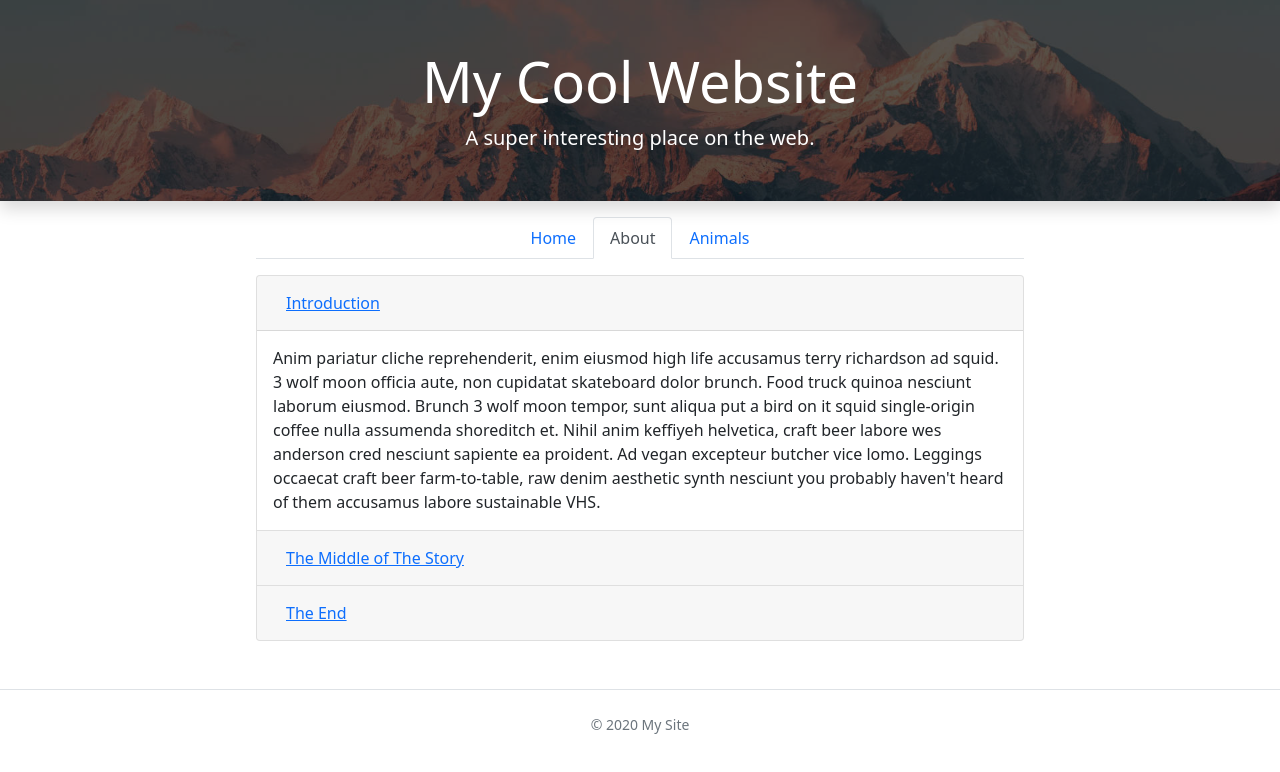
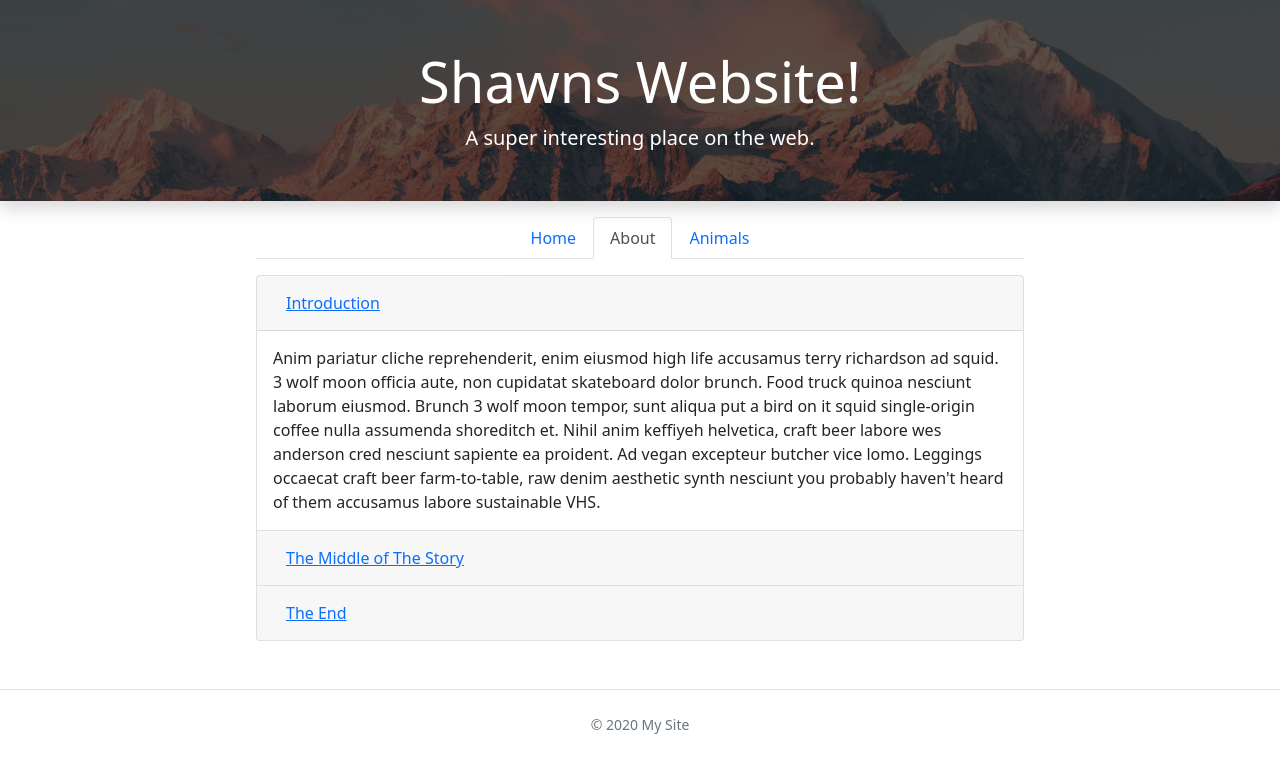
Before and after one commit to SlaybrahamLincoln/My-site, a plain HTML site: page about.html in a window 1280 px wide. Drawn offline with nearby package versions, Linux system fonts and the light colour scheme.

Commit message:
changed name

```diff
--- a/about.html
+++ b/about.html
@@ -8,7 +8,7 @@
   </head>
   <body>
     <div class="my-bg-photo bg-secondary text-white py-5 text-center shadow">
-      <h1 class="display-4">My Cool Website</h1>
+      <h1 class="display-4">Shawns Website!</h1>
       <p class="lead mb-0">A super interesting place on the web.</p>
     </div>
 
```
